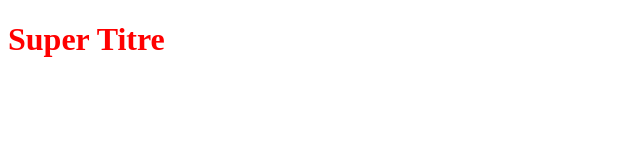
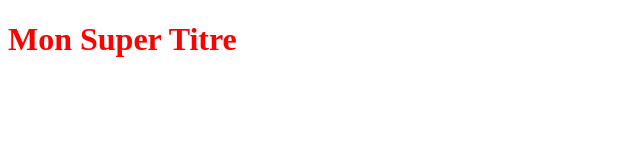
Before and after one commit to MukendiJonabas/openclassroomsproject, a plain HTML site: page index.html in a window 1280 px wide. Shown: the whole page, without its empty margins (0-640 px from the left). Drawn offline with Linux system fonts and the light colour scheme.

Commit message:
Changement de mon titre

```diff
--- a/index.html
+++ b/index.html
@@ -7,6 +7,6 @@
     <title>document</title>
 </head>
 <body>
-    <h1>Super Titre</h1>
+    <h1>Mon Super Titre</h1>
 </body>
 </html>
```
